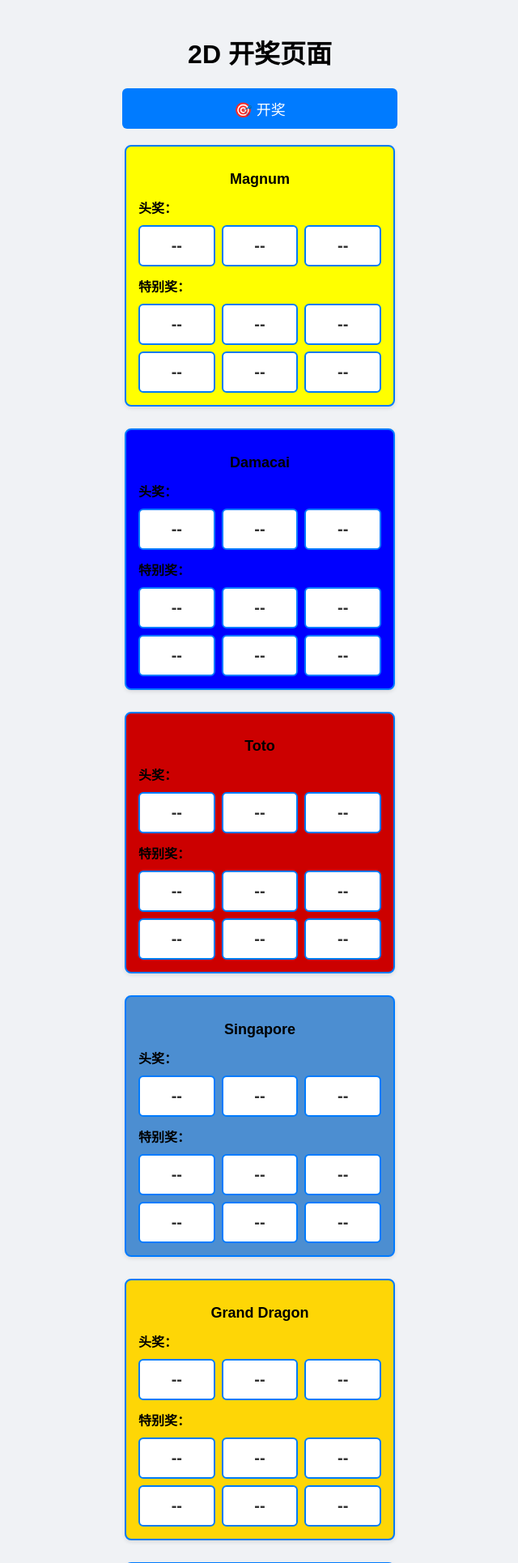
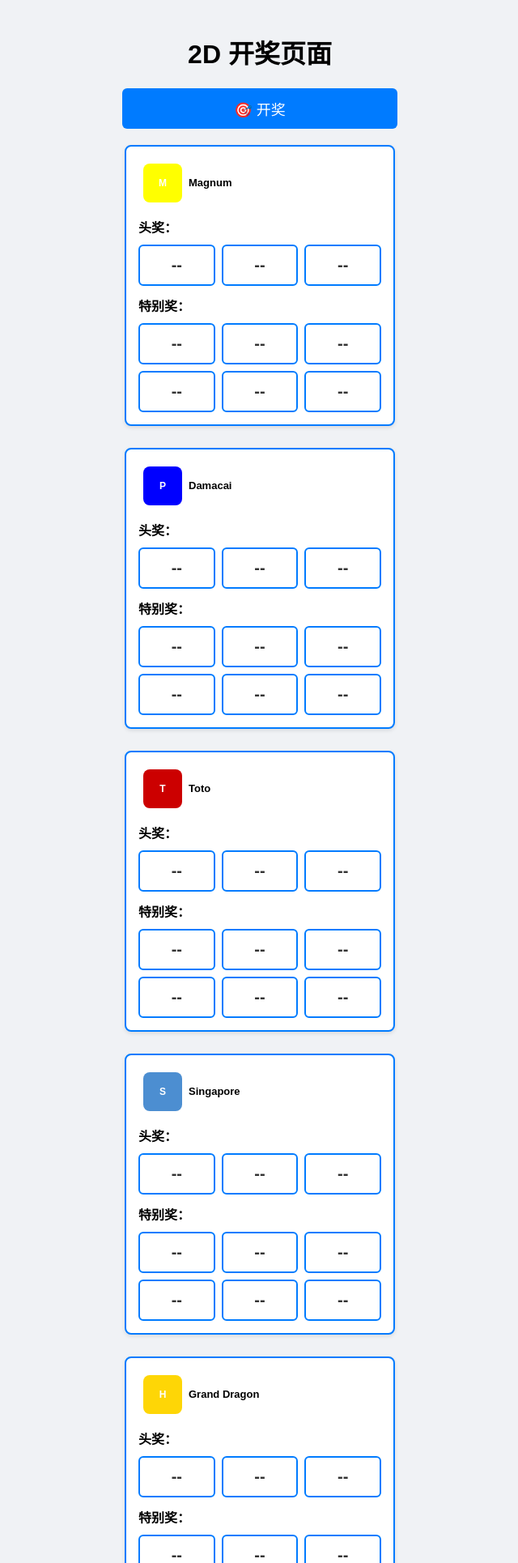
Before and after one commit to boonjun123654/2D_PAGE, a Flask app: page / in a window 1280 px wide. Shown: the top 1930 px of the page at 81% size, without its empty margins (319-959 px from the left). Run offline with Flask 3, Linux system fonts and the light colour scheme.

Commit message:
Update index.html

```diff
--- a/templates/index.html
+++ b/templates/index.html
@@ -16,11 +16,6 @@
     .draw-box {
       flex: 1 1 280px;
       max-width: 300px;
-    }
-
-    .draw-box h2 {
-      font-size: 18px;
-      margin-bottom: 8px;
     }
   </style>
 </head>
@@ -46,18 +41,19 @@ const markets = [
   { code: 'W', name: 'Sarawak', color: '#00540e' }
 ];
 
-// 初始化 9 个市场框
 window.onload = () => {
   const container = document.getElementById('draw-area');
   markets.forEach(market => {
     const box = document.createElement('div');
     box.className = 'draw-box';
-    box.style.backgroundColor = market.color;
     box.id = `draw-box-${market.code}`;
     box.innerHTML = `
-      <h2>${market.name}</h2>
+      <div class="market-header">
+        <div class="market-logo" style="background:${market.color}">${market.code}</div>
+        <div class="market-title">${market.name}</div>
+      </div>
       <div class="result-title">头奖：</div>
-      <div class="result-table" style="grid-template-columns: repeat(3, 1fr);">
+      <div class="result-table">
         <div class="result-box blank" id="odd-even-${market.code}">--</div>
         <div class="result-box blank" id="head-${market.code}">--</div>
         <div class="result-box blank" id="big-small-${market.code}">--</div>
@@ -71,7 +67,6 @@ window.onload = () => {
   });
 };
 
-// 开始开奖逻辑
 function startDraw() {
   markets.forEach(market => {
     fetch('/draw')
```
